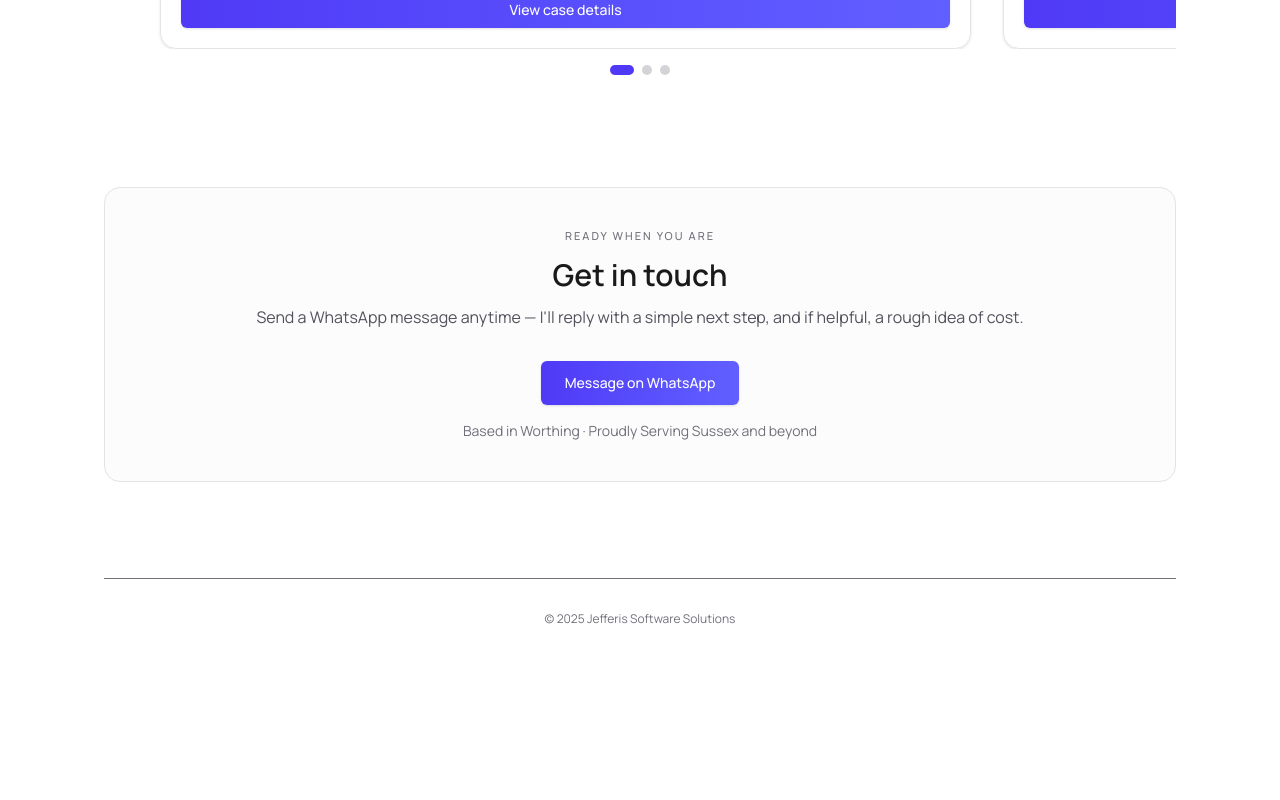
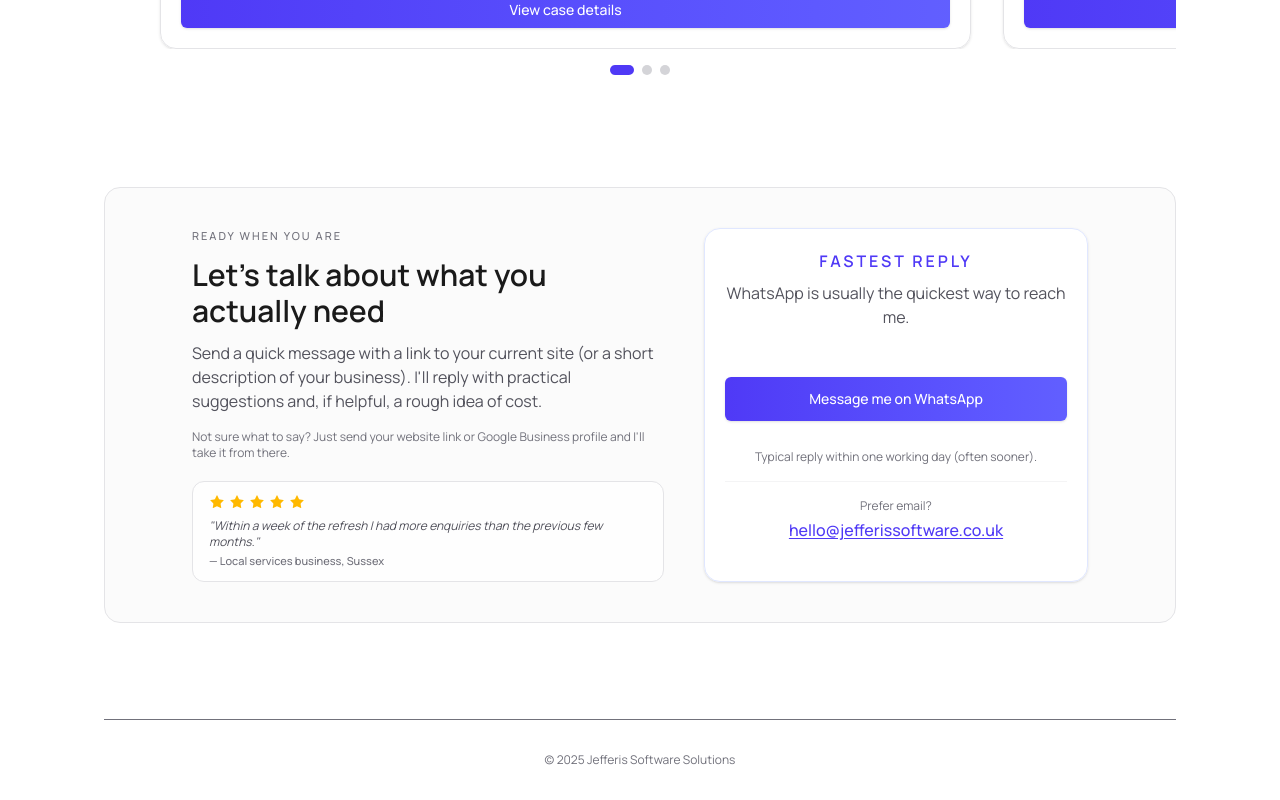
Before and after one commit to finnjefferis/jss, a Next.js app: page / in a window 1280 px wide. Shown: the part 2468-3268 px from the top of the page. Before the commit the page ends 3127 px from the top, so only its background shows below. Built offline with nearby package versions, Linux system fonts and the light colour scheme.

Commit message:
updated contact me section

```diff
--- a/src/app/page.tsx
+++ b/src/app/page.tsx
@@ -2,7 +2,7 @@
 
 import Image from "next/image";
 import { useEffect, useState, useRef, useMemo } from "react";
-import { Megaphone, Globe, Wrench } from "lucide-react";
+import { Megaphone, Globe, Wrench, Star  } from "lucide-react";
 type WordPair = { from: string; to: string };
 
 const WORD_PAIRS: WordPair[] = [
@@ -967,30 +967,125 @@ function BeforeAfterSlider({
 }
 
 function ContactSection() {
+  const testimonialRef = useRef<HTMLDivElement | null>(null);
+  const [showStars, setShowStars] = useState(false);
+
+  useEffect(() => {
+    if (!testimonialRef.current) return;
+
+    const observer = new IntersectionObserver(
+      (entries) => {
+        const entry = entries[0];
+        if (entry.isIntersecting) {
+          setShowStars(true);      // fire once
+          observer.disconnect();
+        }
+      },
+      {
+        threshold: 0.3,
+      }
+    );
+
+    observer.observe(testimonialRef.current);
+
+    return () => observer.disconnect();
+  }, []);
+
   return (
-    <section className="mb-24 rounded-2xl border border-zinc-200 bg-zinc-50/60 px-6 py-10 text-center md:px-10">
+    <section className="mb-24 rounded-2xl border border-zinc-200 bg-zinc-50/70 px-6 py-10 md:px-10">
+      <div className="mx-auto flex max-w-4xl flex-col gap-10 md:flex-row md:items-stretch md:justify-between">
+        {/* Left: copy + reassurance */}
+        <div className="flex-1 text-center md:text-left">
           <p className="text-[11px] font-medium uppercase tracking-[0.18em] text-zinc-500">
             Ready when you are
           </p>
-      <h3 className="mt-3 text-2xl font-semibold md:text-3xl">Get in touch</h3>
+          <h3 className="mt-3 text-2xl font-semibold md:text-3xl">
+            Let&apos;s talk about what you actually need
+          </h3>
           <p className="mt-3 text-sm text-zinc-600 md:text-base">
-        Send a WhatsApp message anytime — I&apos;ll reply with a simple next step, and
-        if helpful, a rough idea of cost.
+            Send a quick message with a link to your current site (or a short
+            description of your business). I&apos;ll reply with practical suggestions
+            and, if helpful, a rough idea of cost.
+          </p>
+
+          <p className="mt-4 text-xs text-zinc-500">
+            Not sure what to say? Just send your website link or Google Business
+            profile and I&apos;ll take it from there.
+          </p>
+
+          {/* Tiny social proof + animated stars */}
+          <div
+            ref={testimonialRef}
+            className="mt-5 rounded-xl border border-zinc-200 bg-white/80 px-4 py-3 text-left text-xs text-zinc-600"
+          >
+            {/* Animated 5 stars */}
+            <div className="mb-2 flex items-center gap-1 text-amber-400">
+              {[0, 1, 2, 3, 4].map((i) => (
+            <Star
+  key={i}
+  className={`
+    h-4 w-4
+    transition-all
+    duration-400
+    ${showStars ? "opacity-100 scale-100" : "opacity-0 scale-50 translate-y-1"}
+  `}
+  style={{ transitionDelay: showStars ? `${i * 90}ms` : "0ms`" }}
+  fill="currentColor"
+  stroke="none"
+/>
+
+              ))}
+            </div>
+
+            <p className="italic">
+              &quot;Within a week of the refresh I had more enquiries than the
+              previous few months.&quot;
+            </p>
+            <p className="mt-1 text-[11px] font-medium text-zinc-500">
+              — Local services business, Sussex
+            </p>
+          </div>
+        </div>
+
+        {/* Right: CTA card */}
+        <div className="w-full max-w-sm flex-1 rounded-2xl border border-indigo-100 bg-white/90 p-5 text-center shadow-sm">
+
+ <p className="text-l font-semibold font-medium uppercase tracking-[0.18em] text-indigo-600">
+              Fastest reply
+            </p>
+            <p className="mt-2 text-m text-zinc-600">
+              WhatsApp is usually the quickest way to reach me.
             </p>
 
             <a
-        href="https://wa.me/447887034503"
-        className="mt-8 inline-flex items-center justify-center rounded-md bg-gradient-to-r from-indigo-600 to-indigo-500 px-6 py-3 text-sm font-medium text-white shadow-sm transition hover:from-indigo-700 hover:to-indigo-600"
-      >
-        Message on WhatsApp
+              href="https://wa.me/447887034503?text=Hi%20Finn%2C%20here%27s%20a%20bit%20about%20my%20business%20and%20what%20I%27m%20looking%20for%20with%20my%20website%2Fsocials%3A"
+              className="mt-5 md:mt-12 md: mb-4 inline-flex w-full items-center justify-center rounded-md bg-gradient-to-r from-indigo-600 to-indigo-500 px-6 py-3 text-sm font-medium text-white shadow-sm transition hover:from-indigo-700 hover:to-indigo-600"
+            >
+              Message me on WhatsApp
             </a>
 
-      <p className="mt-4 text-sm text-zinc-500">
-        Based in Worthing · Proudly Serving Sussex and beyond
-      </p>
+            <p className="mt-3 text-xs text-zinc-500">
+              Typical reply within one working day (often sooner).
+            </p>
+          <div className="mt-4 border-t border-zinc-100 pt-4 text-xs text-zinc-500">
+
+          </div>
+  <p className="mb-1 text-xs text-zinc-500">Prefer email?</p>
+          <a
+            href="mailto:hello@jefferissoftware.co.uk"
+            className="font-medium text-indigo-600 underline underline-offset-2 hover:text-indigo-700"
+          >
+            hello@jefferissoftware.co.uk
+          </a>
+
+        </div>
+      </div>
     </section>
   );
 }
+
+
+
 // Shared core slider (logic + handle + images)
 function NaxcoBeforeAfterSlider({ card }: { card?: boolean }) {
   const [position, setPosition] = useState(5); // 0–100, almost all old site
```
Lines whose indentation alone changed are shown as unchanged.
